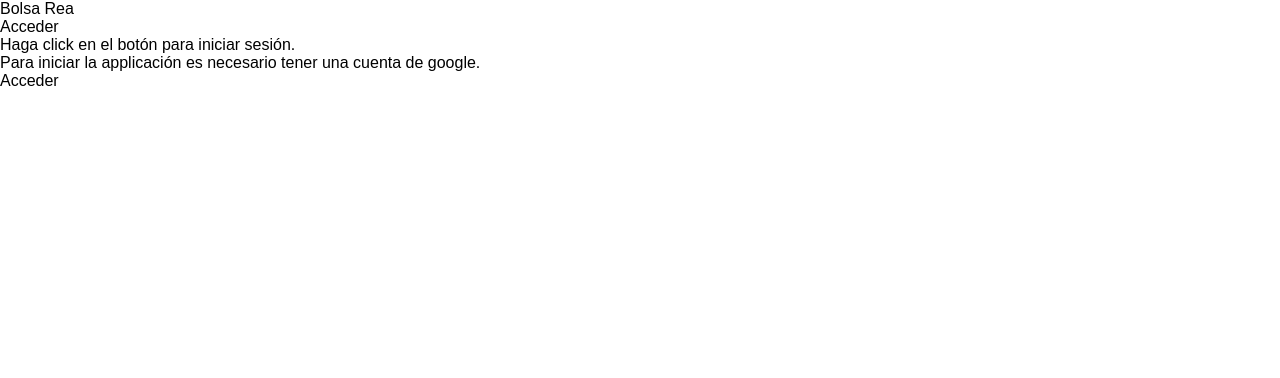
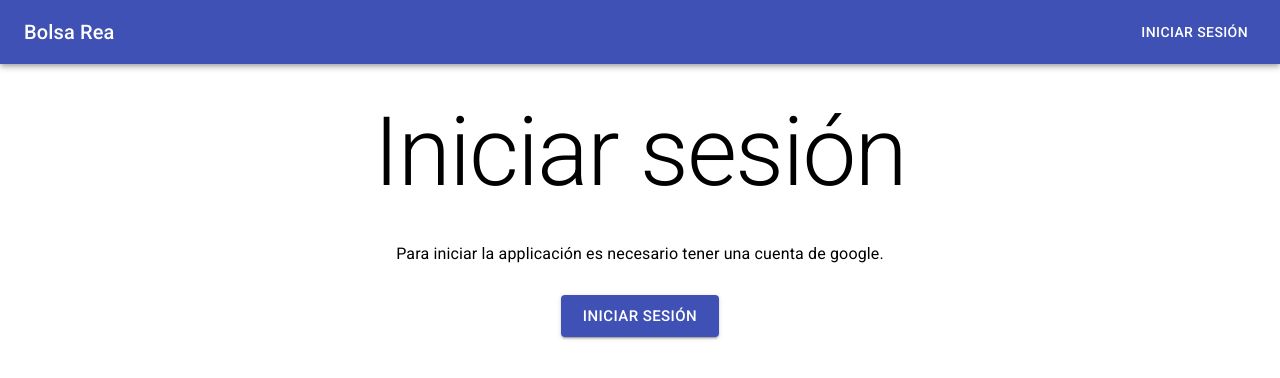
Before and after one commit to cocodelacueva/Bolsa-rea, a React (Create React App) app: page /login in a window 1280 px wide. Shown: the top 378 px of the page. Built offline with nearby package versions, Linux system fonts and the light colour scheme; no server answers.

Commit message:
le agregue ui y localstore

```diff
--- a/package.json
+++ b/package.json
@@ -3,6 +3,8 @@
   "version": "0.1.0",
   "private": true,
   "dependencies": {
+    "@material-ui/core": "^4.11.0",
+    "@material-ui/icons": "^4.9.1",
     "@testing-library/jest-dom": "^4.2.4",
     "@testing-library/react": "^9.5.0",
     "@testing-library/user-event": "^7.2.1",
--- a/public/index.html
+++ b/public/index.html
@@ -17,6 +17,7 @@
       name="description"
       content="Muestra los valores de la bolsa en Argentina"
     />
+    <link rel="stylesheet" href="https://fonts.googleapis.com/css?family=Roboto:300,400,500,700&display=swap" />
   </head>
   <body>
     <noscript>You need to enable JavaScript to run this app.</noscript>
--- a/src/components/login.jsx
+++ b/src/components/login.jsx
@@ -1,12 +1,27 @@
 import React from 'react';
 import { DataContext } from '../context/DataProvider'
+import { makeStyles, Container, Typography, Button } from '@material-ui/core/';
+
+const useStyles = makeStyles((theme) => ({
+
+    root: {
+        marginTop: theme.spacing(4),
+    },
+
+    btns: {
+        textAlign: 'center',
+        '& > *': {
+            margin: theme.spacing(3),
+        },
+    },
+  }));
 
 
 function Login(props) {
-
+    const classes = useStyles();
     const { iniciarSesion, usuario } = React.useContext(DataContext);
 
-    React.useEffect((props) => {
+    React.useEffect(() => {
 
         if(usuario.estado){
             props.history.push('/')
@@ -14,21 +29,15 @@ function Login(props) {
     }, [usuario.estado])
 
  return (
-     <div>
-         <h2>
-             Haga click en el botón para iniciar sesión.
-         </h2>
-
-         <p>
-             Para iniciar la applicación es necesario tener una cuenta de google.
-         </p>
-
-         <button
-            onClick={iniciarSesion}
-         >
-             Acceder
-         </button>
-     </div>
+    <div className={classes.root}>
+        <Container maxWidth="sm">
+            <Typography variant="h1" align="center" gutterBottom>Iniciar sesión</Typography>
+            <Typography variant="body1" align="center" gutterBottom>Para iniciar la applicación es necesario tener una cuenta de google.</Typography>
+            <div className={classes.btns}>
+                <Button variant="contained" color="primary" size="large"  onClick={iniciarSesion}>Iniciar Sesión</Button>
+            </div>
+        </Container>
+    </div>
  )
 
 }
--- a/src/components/navbar.jsx
+++ b/src/components/navbar.jsx
@@ -1,53 +1,44 @@
 import React from 'react';
 import { DataContext } from '../context/DataProvider'
 import { Link } from "react-router-dom";
+import ExitToAppIcon from '@material-ui/icons/ExitToApp';
+import { makeStyles, AppBar, Toolbar, Typography, Button } from '@material-ui/core';
 
 
+const useStyles = makeStyles((theme) => ({
+    root: {
+      flexGrow: 1,
+    },
+    menuButton: {
+      marginRight: theme.spacing(2),
+    },
+    title: {
+      flexGrow: 1,
+    },
+}));
+
 function Navbar() {
+    const classes = useStyles();
 
-    const { iniciarSesion, cerrarSesion, usuario, panel, obtenerData } = React.useContext(DataContext);
-
-    const cargarNuevaData = (data) => {
-
-        obtenerData(data);
-    }
+    const { iniciarSesion, cerrarSesion, usuario } = React.useContext(DataContext);
 
 
  return (
-     <nav>
-         <Link to="/">Bolsa Rea</Link>
-         <ul>
-            { usuario.estado ? (
-                <>
-                <select
-                    onChange={ (e) => cargarNuevaData(e.target.value) }
-                >
-                    <option value="panel_general">
-                        Panel General
-                    </option>
-                    <option value="panel_cedears">
-                        Panel CEDEARs
-                    </option>
-                </select>
-                <button
-                    onClick={cerrarSesion}
-                >
-                    Cerrar sesión
-                </button>
-                </>
-            )
-            : (
-                <button
-                    onClick={iniciarSesion}
-                >
-                    Acceder
-                </button>
-            )}
-
-
-         </ul>
+     <nav className={classes.root}>
+         <AppBar position="static">
+            <Toolbar>
+                <Typography variant="h6" className={classes.title}>
+                    <Link to="/">Bolsa Rea</Link>
+                </Typography>
+                { usuario.estado ? (
+                    <Button endIcon={<ExitToAppIcon />} onClick={cerrarSesion} color="inherit">Cerrar Sesión</Button>
+                ) : (
+                    <Button onClick={iniciarSesion} color="inherit">Iniciar Sesión</Button>
+                )}
+            </Toolbar>
+        </AppBar>
      </nav>
- )
+    )
 
 }
 
--- /dev/null
+++ b/src/components/simbolo-detalle.jsx
@@ -0,0 +1,117 @@
+import React from 'react';
+import { makeStyles, Grid, Divider, Typography, Paper } from '@material-ui/core/';
+
+
+const useStyles = makeStyles((theme) => ({
+    paperWrapper : {
+        padding: theme.spacing(2)
+    },
+    uppercase : {
+        textTransform: 'uppercase',
+        fontWeight: 700,
+    },
+    colorGreen : {
+        color: 'green',
+    },
+    colorRed : {
+        color: 'red',
+    },
+    marginInTheBottom : {
+        marginTop: theme.spacing(3),
+        marginBottom: theme.spacing(3)
+    }
+  }));
+
+
+function Simbolo(props) {
+    const classes = useStyles();
+
+    if ( props.simbolo === null ) {
+        return null;
+    }
+
+
+
+    const simbolo = props.simbolo;
+
+    return (
+        <div>
+            <Paper className={classes.paperWrapper} elevation={3}>
+                <Grid container>
+                    <Grid item xs={6}>
+                        <Typography variant="h3" gutterBottom>
+                        { simbolo.simbolo }
+                        </Typography>
+
+                        <Typography variant="body1">
+                            <strong className={classes.uppercase}>Último precio:</strong> { simbolo.ultimoPrecio }
+                        </Typography>
+                        <Typography variant="body1">
+                        <strong className={classes.uppercase}>Último Cierre:</strong> { simbolo.ultimoCierre }
+                        </Typography>
+                        <Typography variant="body1">
+                            <strong className={classes.uppercase}>Variación Porcentual:</strong> { simbolo.variacionPorcentual }
+                        </Typography>
+                    </Grid>
+                    <Grid item xs={6}>
+                        <Typography gutterBottom variant="body1" className={simbolo.tendencia=='baja' ? classes.colorRed : classes.colorGreen}>
+                            Tendencia: { simbolo.tendencia }
+                        </Typography>
+                    </Grid>
+                </Grid>
+
+                <Divider className={classes.marginInTheBottom} />
+
+                <Typography variant="body2">
+                    Fecha: { simbolo.fechaData.split('T')[0] }
+                </Typography>
+                <Typography variant="body2">
+                    Mercado: { simbolo.mercado }
+                </Typography>
+                <Typography variant="body2">
+                    Moneda: { simbolo.moneda }
+                </Typography>
+            </Paper>
+
+
+            {/* <Typography variant="body1">
+                Cantidad de Operaciones { simbolo.cantidadOperaciones }
+            </Typography>
+            <Typography variant="body1">
+                Apertura: { simbolo.apertura }
+            </Typography>
+            <Typography variant="body1">
+                Fecha de Vencimiento: { simbolo.fechaVencimiento }
+            </Typography>
+            <Typography variant="body1">
+                Máximo { simbolo.maximo }
+            </Typography>
+            <Typography variant="body1">
+                Mínimo: { simbolo.minimo }
+            </Typography>
+            <Typography variant="body1">
+                Precio Ejercicio: { simbolo.precioEjercicio }
+            </Typography>
+            <Typography variant="body1">
+                Precio Compra: { simbolo.puntas.precioCompra  }
+            </Typography>
+            <Typography variant="body1">
+                Puntas, Cantidad de Compra: { simbolo.puntas.cantidadCompra }
+            </Typography>
+            <Typography variant="body1">
+                Puntas, Cantidad de Ventas: { simbolo.puntas.cantidadVenta }
+            </Typography>
+            <Typography variant="body1">
+                Precio Venta: { simbolo.puntas.precioVenta }
+            </Typography>
+            <Typography variant="body1">
+                Tipo Opción: { simbolo.tipoOpcion }
+            </Typography>
+            <Typography variant="body1">
+                Volumen: { simbolo.volumen }
+            </Typography> */}
+        </div>
+    )
+}
+
+export default Simbolo;
--- a/src/components/simbolos.jsx
+++ b/src/components/simbolos.jsx
@@ -1,30 +1,97 @@
 import React from 'react';
-import { DataContext } from '../context/DataProvider'
+import Simbolo from './simbolo-detalle';
+import { DataContext } from '../context/DataProvider';
+import { makeStyles, ListItemText, ListItem, List, Typography, InputLabel, MenuItem, FormControl, Select, Container, Grid } from '@material-ui/core/';
+
+
+const useStyles = makeStyles((theme) => ({
+    wrapperSimbolos : {
+        paddingTop: theme.spacing(6),
+        paddingBottom: theme.spacing(6),
+    },
+    formControl: {
+    display: "block",
+      marginBottom: theme.spacing(5),
+      minWidth: 160,
+    },
+    selectEmpty: {
+      marginTop: theme.spacing(2),
+    },
+  }));
 
 
 function Simbolos() {
+    //estilos
+    const classes = useStyles();
+    //contexto
+    const { usuario, simbolos, panelNombre, simbolosFecha, obtenerData, panel } = React.useContext(DataContext);
+    //estados
+    const [panelSelec, setpanelSelec] = React.useState(panel);
+    const [simboloElegido, setsimboloElegido] = React.useState(null);
 
-    const { usuario, simbolos, panelNombre, simbolosFecha } = React.useContext(DataContext);
+    //funciones
+    const handleChange = (event) => {
+        const nuevoPanel = event.target.value;
+        setpanelSelec(nuevoPanel);
 
- return usuario.estado ? (
-    <div className="app-wrapper">
-        <h2>
-            Panel: {panelNombre}
-        </h2>
-        <p>
-            Fecha: {simbolosFecha}
-        </p>
+        obtenerData(nuevoPanel);
 
-        <ul>
-            {simbolos.map(simbolo => (
-                <li key={simbolo.simbolo}>
-                {simbolo.simbolo} - AR$ {simbolo.ultimoPrecio} - {simbolo.tendencia}
-                </li>
-            ))}
-        </ul>
-    </div>
-    ) : null
+        setsimboloElegido(null);
+    };
 
+    const clickInSymbol = (index) => {
+
+        setsimboloElegido(simbolos[index]);
+
+    }
+
+    return usuario.estado ? (
+            <div className={classes.wrapperSimbolos}>
+                <Container maxWidth="lg">
+                    <Grid container direction="row-reverse">
+                        <Grid item xs={12} sm={6}>
+                            <FormControl variant="outlined" className={classes.formControl}>
+                                <InputLabel id="demo-simple-select-outlined-label">Paneles</InputLabel>
+                                <Select
+                                labelId="demo-simple-select-outlined-label"
+                                id="demo-simple-select-outlined"
+                                value={panelSelec}
+                                onChange={handleChange}
+                                label="panel"
+                                >
+                                    <MenuItem value="panel_general">Panel General</MenuItem>
+                                    <MenuItem value="panel_cedears">CEDEARs</MenuItem>
+                                </Select>
+                            </FormControl>
+
+                            {
+                                simboloElegido != null ? <Simbolo simbolo={simboloElegido} /> : null
+                            }
+
+
+                        </Grid>
+                        <Grid item xs={12} sm={6}>
+                            <Typography variant="h2" gutterBottom>
+                                {panelNombre}
+                            </Typography>
+                            <Typography variant="body1" gutterBottom>
+                                Fecha: {simbolosFecha}
+                            </Typography>
+
+                            <List aria-label="simbolos">
+                                {simbolos.map((simbolo, index) => (
+                                    <ListItem button key={simbolo.simbolo} onClick={() => {clickInSymbol(index)}}>
+                                        <ListItemText>
+                                            {simbolo.simbolo} - AR$ {simbolo.ultimoPrecio} - {simbolo.tendencia}
+                                        </ListItemText>
+                                    </ListItem>
+                                ))}
+                            </List>
+                        </Grid>
+                    </Grid>
+                </Container>
+            </div>
+        ) : null
 }
 
 export default Simbolos;
```
Also changed, not shown: src/App.jsx (+17 -8 lines), src/context/DataProvider.js (+45 -5 lines), 1 other file (tests, documents, lock files or other folders).
